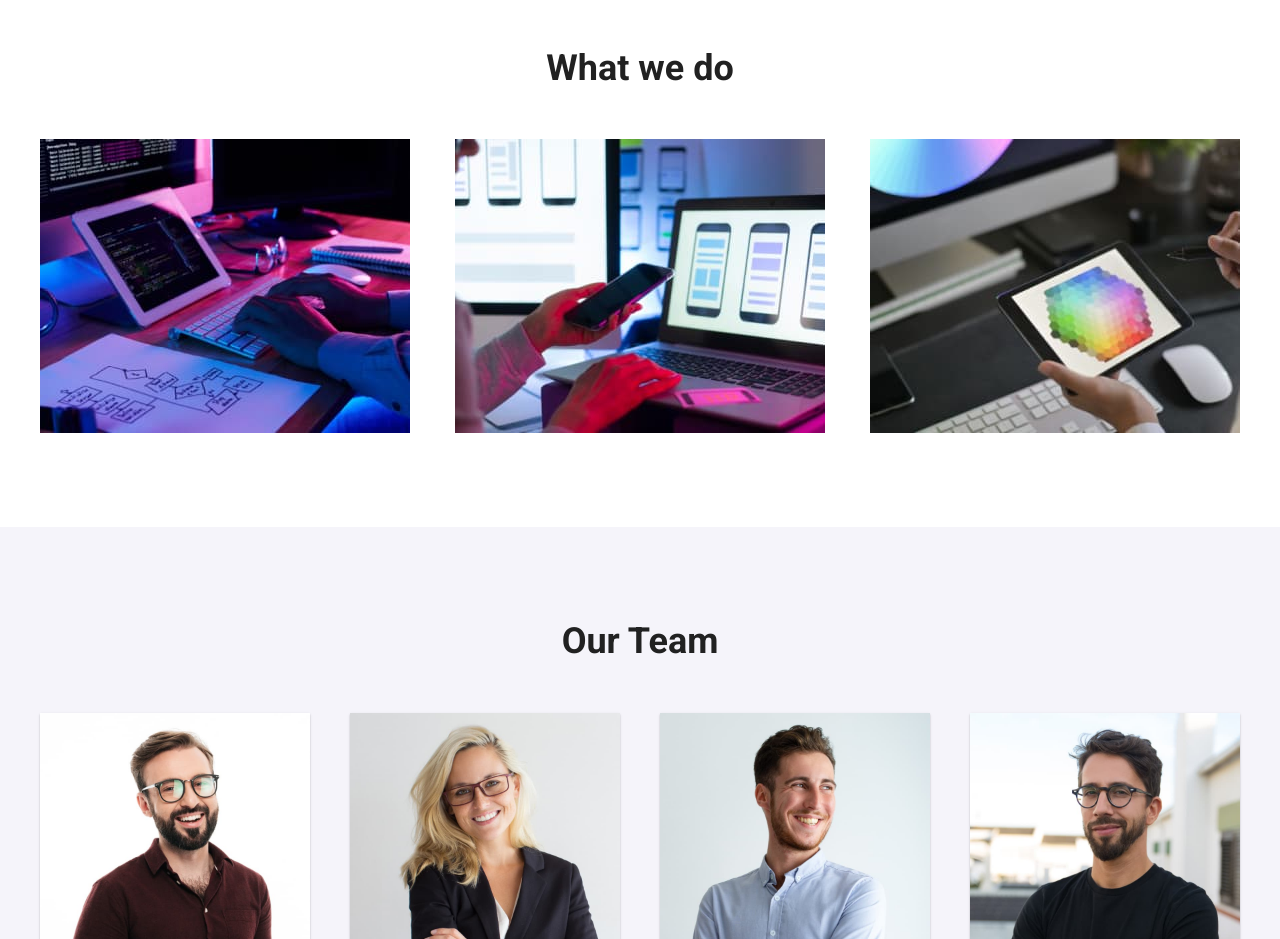
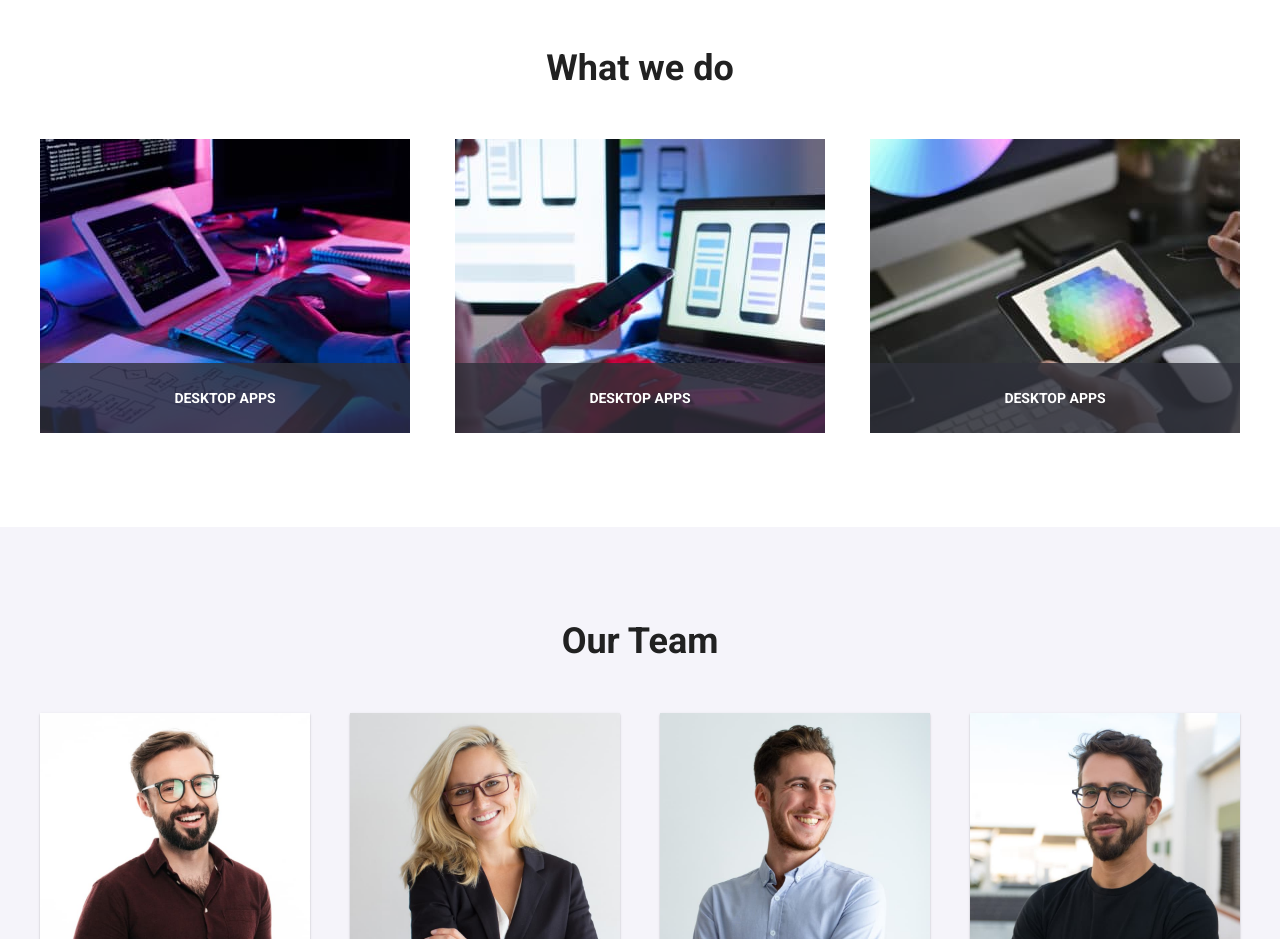
Before and after one commit to Cosmynn/goit-markup-hw-05, a plain HTML site: page index.html in a window 1280 px wide. Shown: the part 1060-1999 px from the top of the page. Drawn offline with nearby package versions, Linux system fonts and the light colour scheme; a script that the page names is missing.

Commit message:
update what we do

```diff
--- a/css/style.css
+++ b/css/style.css
@@ -647,3 +647,25 @@ body {
   background-color: transparent;
   cursor: pointer;
 }
+/* ----------------- text overlay --------------------- */
+.what-we-do_overlay {
+  position: relative;
+}
+
+.what-we-do-text-overlay {
+  position: absolute;
+  top: 224px;
+  width: 370px;
+  height: 70px;
+  display: flex;
+  justify-content: center;
+  align-items: center;
+  background-color: rgba(47, 48, 58, 0.8);
+}
+
+.what-we-do-text-overlay p {
+  margin: 0 auto;
+  color: white;
+  font-size: 14px;
+  font-weight: 700;
+}
--- a/index.html
+++ b/index.html
@@ -115,12 +115,29 @@
       <h2 class="main-what-we-do">What we do</h2>
       <ul class="main-what-we-do-images">
         <li>
-          <img src="./images/img1.jpg" alt="write a code" width="370">
+          <div class="what-we-do_overlay">
+            <div class="what-we-do-text-overlay">
+              <p>DESKTOP APPS</p>
+            </div>
+            <img src="./images/img1.jpg" alt="write a code" width="370">
+          </div>
         </li>
         <li>
-          <img src="./images/img2.jpg" alt="analyze the phone" width="370">
+          <div class="what-we-do_overlay">
+            <div class="what-we-do-text-overlay">
+              <p>DESKTOP APPS</p>
+            </div>
+            <img src="./images/img2.jpg" alt="analyze the phone" width="370">
+          </div>
         </li>
-        <li><img src="./images/img3.jpg" alt="tablet" width="370"></li>
+        <li>
+          <div class="what-we-do_overlay">
+            <div class="what-we-do-text-overlay">
+              <p>DESKTOP APPS</p>
+            </div>
+            <img src="./images/img3.jpg" alt="tablet" width="370">
+          </div>
+        </li>
       </ul>
     </section>
     <section class="main-background">
```
